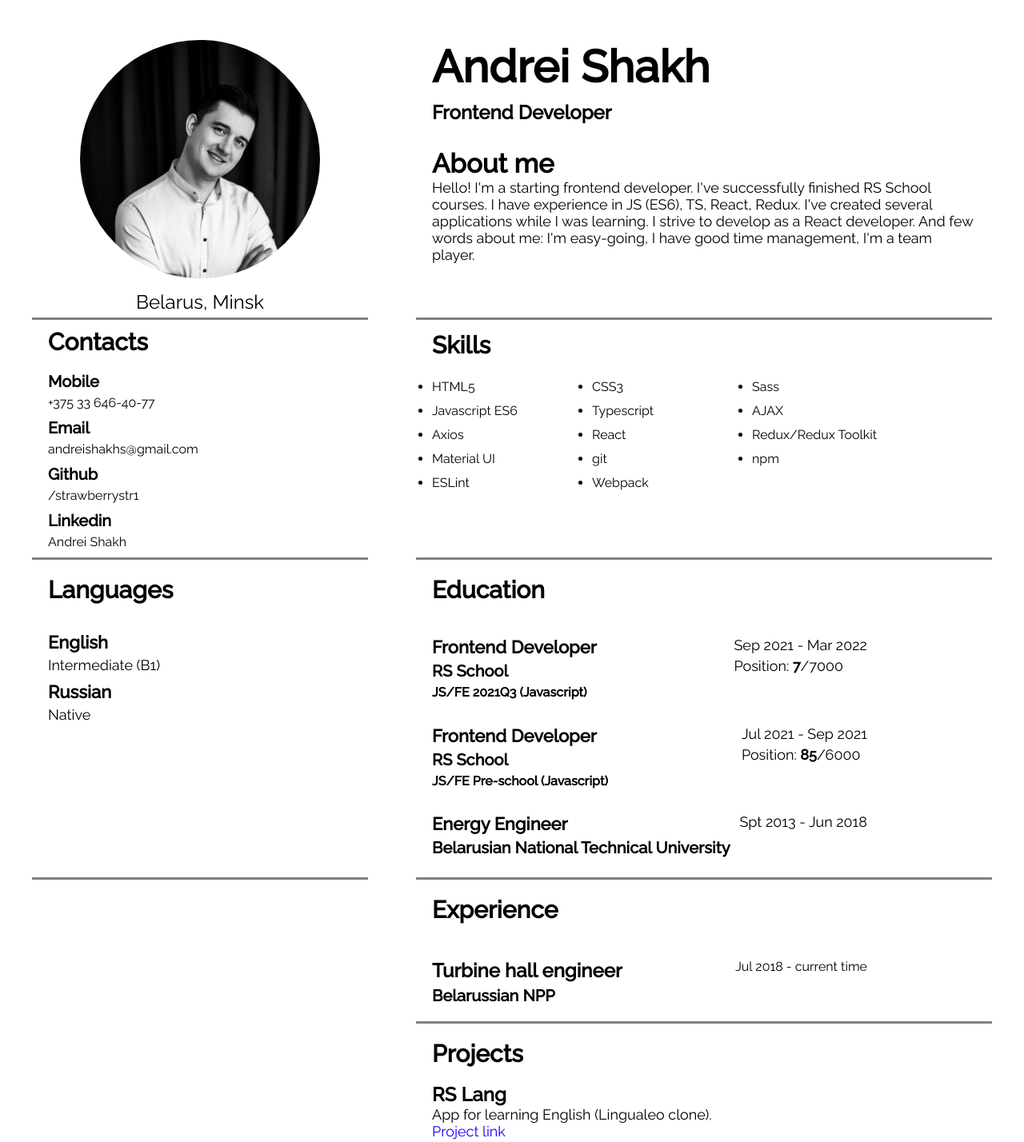
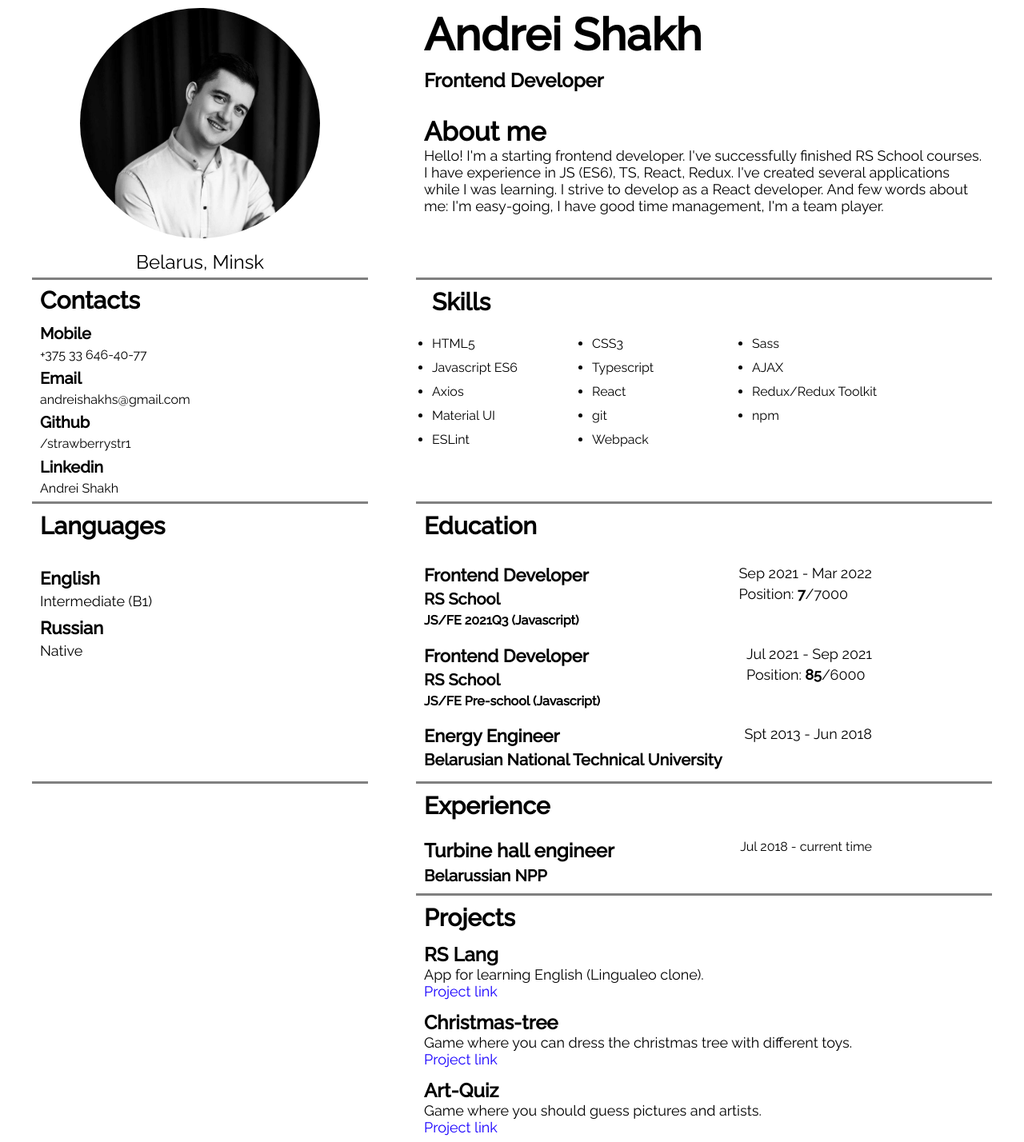
Before and after one commit to strawberrystr1/cv, a plain HTML site: page index.html in a window 1280 px wide. Shown: the top 1428 px of the page at 80% size. Drawn offline with Linux system fonts and the light colour scheme.

Commit message:
paddings

```diff
--- a/index.html
+++ b/index.html
@@ -135,7 +135,7 @@
       </section>
       <section class="projects">
         <div class="left"></div>
-        <div class="projects-right right bb">
+        <div class="projects-right right">
           <h3>Projects</h3>
           <div class="project-item">
             <h4>RS Lang</h4>
--- a/style.scss
+++ b/style.scss
@@ -24,12 +24,12 @@
 }
 
 .logo-wrap {
-  height: 400px;
+  height: 350px;
   display: flex;
   align-items: center;
   justify-content: center;
   flex-direction: column;
-  padding-top: 50px;
+  padding-top: 10px;
   width: 35%;
 
   & p {
@@ -48,8 +48,8 @@
 }
 
 .about {
-  height: 400px;
-  padding: 50px 20px;
+  height: 350px;
+  padding: 10px;
   width: 60%;
 
   & h1 {
@@ -74,15 +74,15 @@
 
   & .contacts {
     width: 35%;
-    height: 300px;
+    height: 280px;
     display: flex;
     flex-direction: column;
     justify-content: space-evenly;
-    padding-left: 20px;
+    padding-left: 10px;
 
     & h3 {
       font-size: 30px;
-      margin-bottom: 10px;
+      margin-bottom: 5px;
     }
 
     & h5 {
@@ -98,10 +98,10 @@
 
   & .skills {
     width: 60%;
-    height: 300px;
+    height: 280px;
     display: flex;
     flex-direction: column;
-    padding: 14px 20px;
+    padding: 10px 20px;
 
     & h3 {
       font-size: 30px;
@@ -128,9 +128,9 @@
   & .language {
     display: flex;
     flex-direction: column;
-    padding: 20px;
+    padding: 10px;
     width: 35%;
-    height: 400px;
+    height: 350px;
 
     & .lang-wrap {
       margin-top: 15px;
@@ -154,10 +154,10 @@
 
   .educ-block {
     width: 60%;
-    padding: 20px;
+    padding: 10px;
     display: flex;
     flex-direction: column;
-    height: 400px;
+    height: 350px;
     justify-content: space-between;
 
     & h3 {
@@ -209,10 +209,10 @@
 .experience {
   display: flex;
   justify-content: space-between;
-  height: 180px;
+  height: 140px;
 
   & .exp-right {
-    padding: 20px;
+    padding: 10px;
     flex-direction: column;
     display: flex;
     justify-content: space-between;
@@ -242,7 +242,8 @@
   justify-content: space-between;
 
   & .projects-right {
-    padding: 20px;
+    padding: 10px;
+    padding-bottom: 0;
     display: flex;
     flex-direction: column;
     justify-content: space-between;
@@ -258,7 +259,7 @@
     }
 
     & .project-item {
-      height: 90px;
+      height: 85px;
       display: flex;
       flex-direction: column;
       justify-content: flex-end;
```
Also changed, not shown: style.css, 1 other file.
